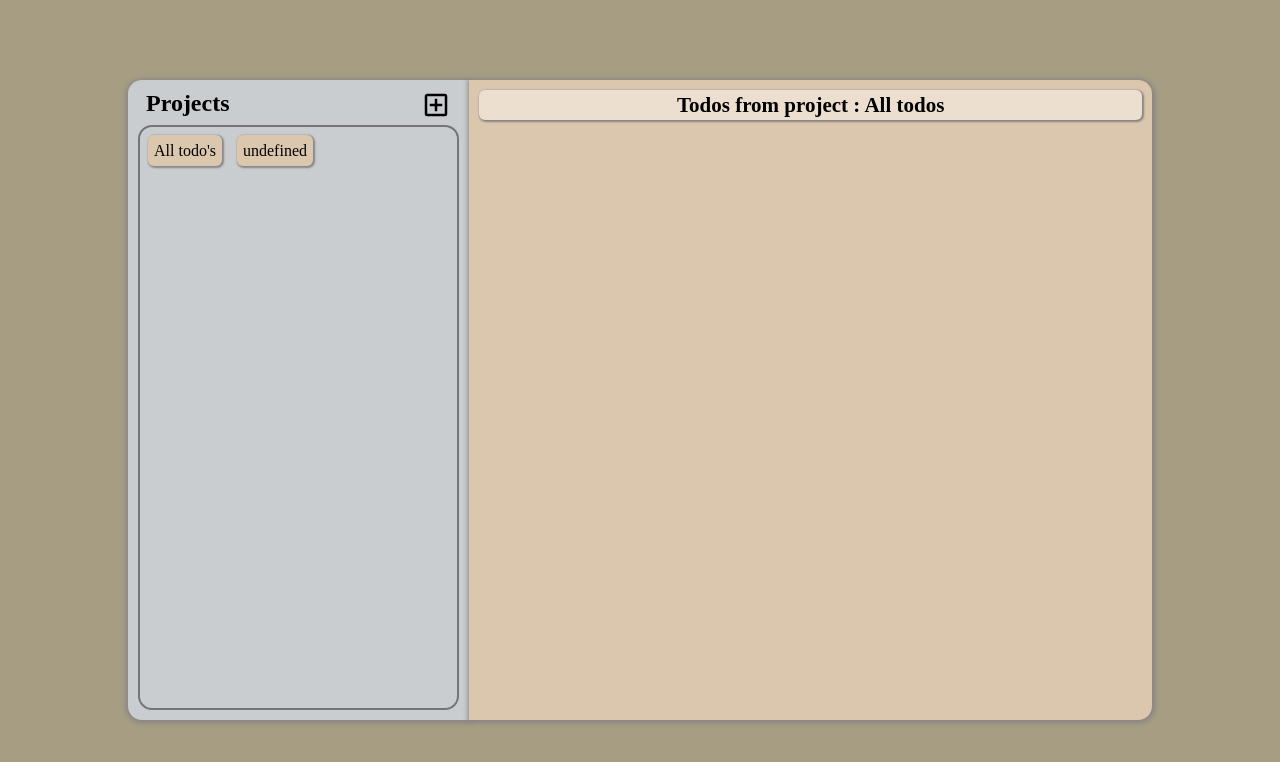
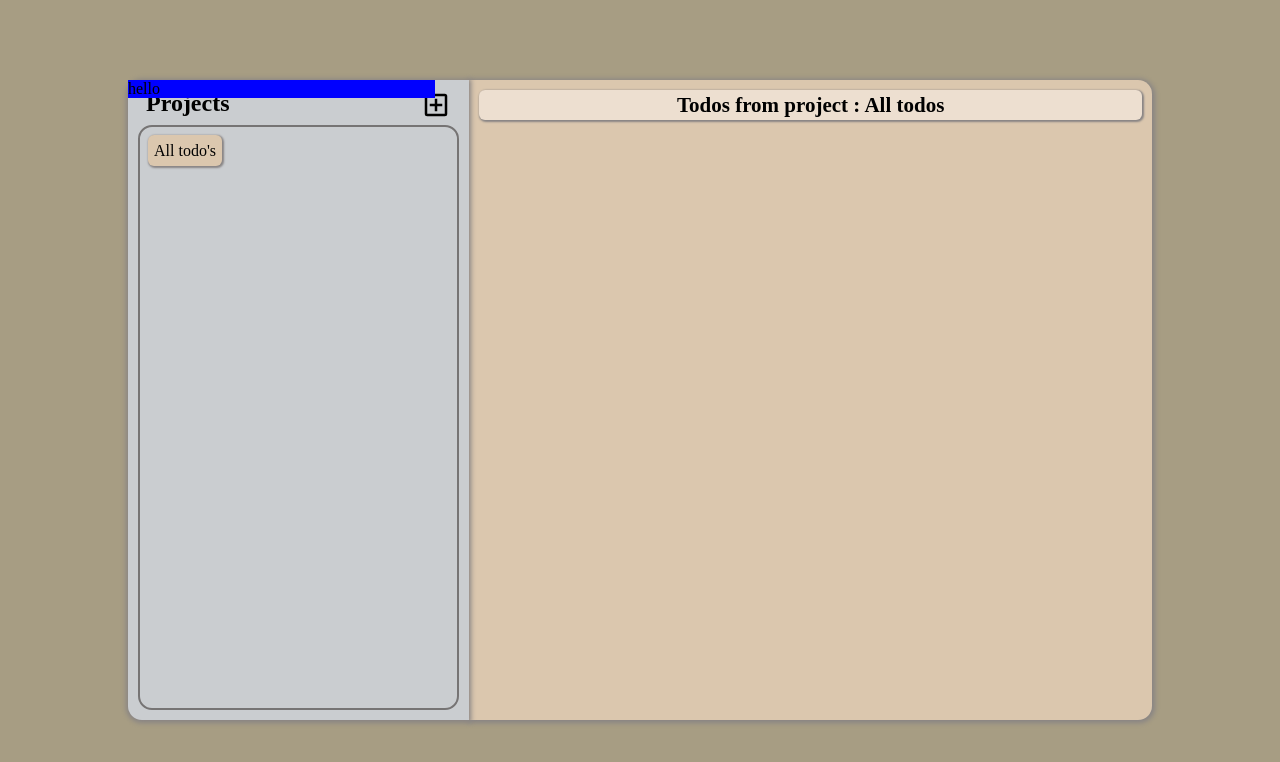
Before and after one commit to DogGotSwag/todoList, a website built with webpack: page src/template.html in a window 1280 px wide. Both pictures are taken after a click on the picture 436 px from the left and 105 px from the top of the page. Built offline with nearby package versions, Linux system fonts and the light colour scheme.

Commit message:
add to dom module to open form when plus clicked
this from will get the needed info to make project

```diff
--- a/src/DOMscript.js
+++ b/src/DOMscript.js
@@ -11,7 +11,21 @@ let DOM_Module = ( function(){
         projectArea.appendChild(li);
 
     }
-    return {addProject};
+
+    let leftSide = document.querySelector('.left')
+    let projectForm =() => {
+        let formContainer = document.createElement('div');
+        formContainer.innerText = 'hello';
+        formContainer.style.cssText = `
+            background-color: blue;
+            position: absolute;
+            width: 90%;
+        `;
+        leftSide.appendChild(formContainer);
+
+
+    }
+    return {addProject, projectForm};
 }
 )();
 
--- a/src/index.js
+++ b/src/index.js
@@ -21,5 +21,5 @@ class Project{
 let addProjectButton = document.querySelector('.icon');
 addProjectButton.addEventListener('click', () =>{
     let item = new Project();
-    domChanger.addProject();
+    domChanger.projectForm();
 });
--- a/src/style.css
+++ b/src/style.css
@@ -36,12 +36,12 @@ body{
     background-color: var(--blue);
     box-shadow: 0px 1px 5px 2px var(--shadow);
     padding: 10px;
+    position: relative;
 
     display: grid;
     gap: 8px;
     grid-template-rows: auto 1fr;
     grid-template-columns: 1fr;
-
 }
 
 .leftSideHeader{
```
